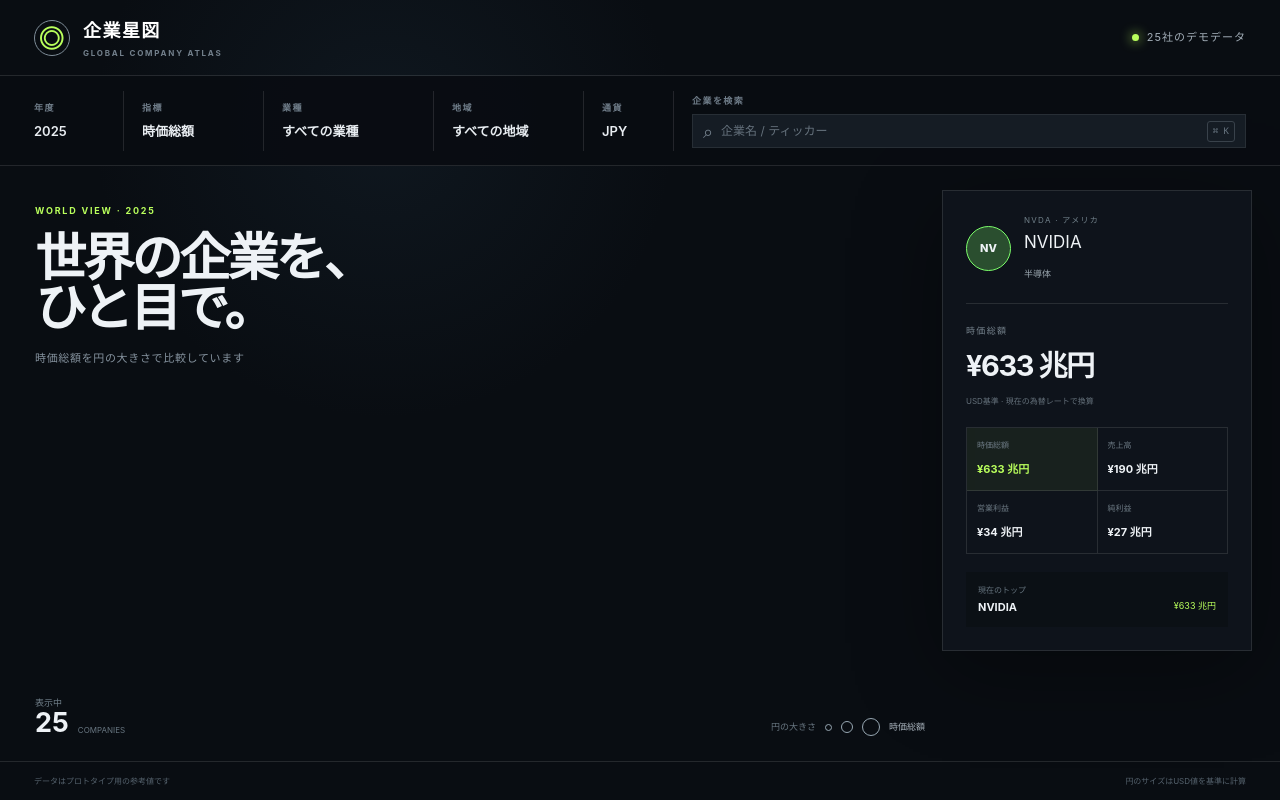
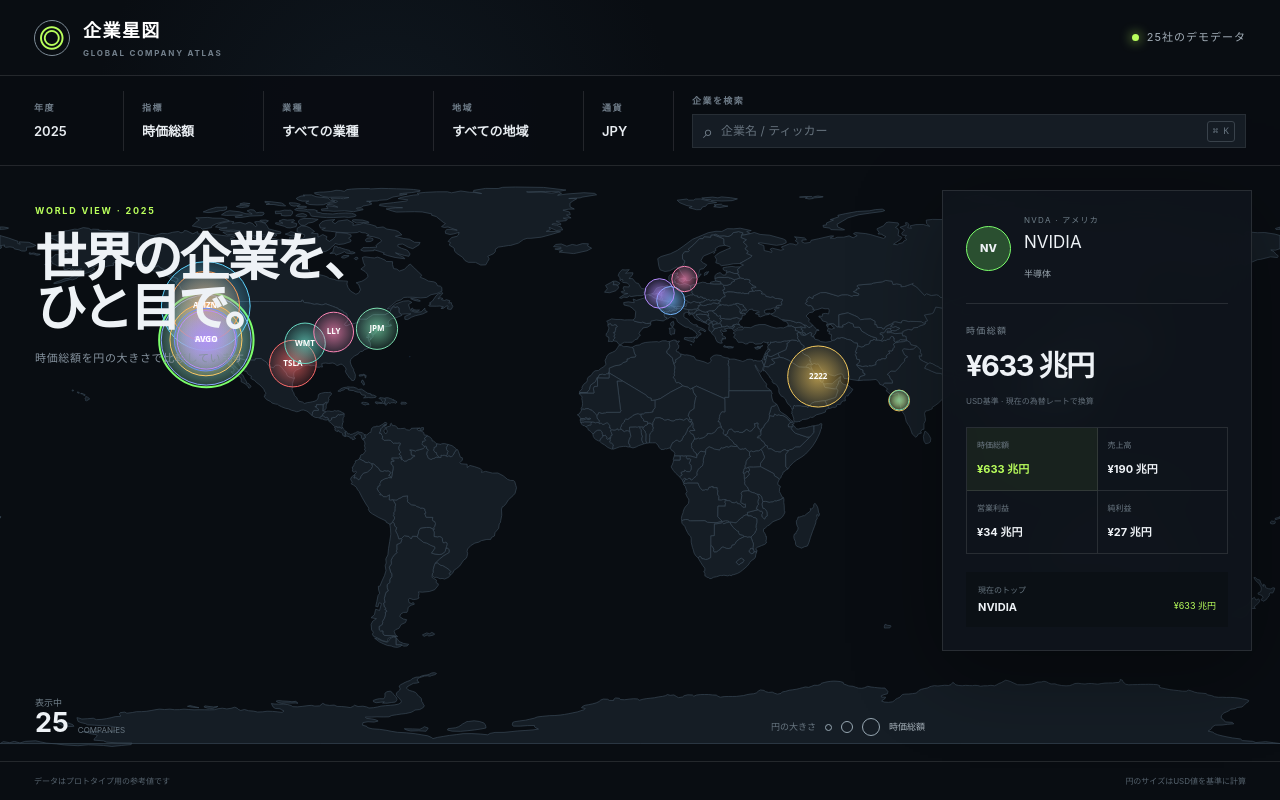
Before and after one commit to caljun/companiemap, a Next.js app: page / in a window 1280 px wide. Built offline with nearby package versions, Linux system fonts and the light colour scheme.

Commit message:
Replace WebGL map with reliable canvas renderer

```diff
--- a/app/page.tsx
+++ b/app/page.tsx
@@ -1,7 +1,5 @@
 'use client';
 import { useEffect, useMemo, useRef, useState } from 'react';
-import maplibregl, { Map, Marker } from 'maplibre-gl';
-import 'maplibre-gl/dist/maplibre-gl.css';
 
 type MetricKey='marketCap'|'revenue'|'operatingIncome'|'netIncome';
 type Company={id:string;name:string;ticker:string;country:string;region:string;industry:string;lat:number;lng:number;accent:string;metrics:Record<number,Record<MetricKey,number|null>>};
@@ -16,16 +14,35 @@
 function money(v:number|null,c:keyof typeof rates){if(v==null)return'—';const x=v*rates[c],local=c==='JPY'||c==='KRW';return`${symbols[c]}${(local?x/1000:x).toFixed(x>=100?0:1)} ${c==='JPY'?'兆円':c==='KRW'?'조원':'B'}`}
 function radius(v:number|null,m:MetricKey){if(!v)return 0;return Math.max(9,Math.min(52,Math.sqrt(v)*.72*(m==='marketCap'?1:m==='revenue'?1.55:3.2)))}
 
+type WorldGeometry={type:'Polygon'|'MultiPolygon';coordinates:number[][][]|number[][][][]};
+type WorldData={features:{geometry:WorldGeometry}[]};
+function WorldCanvas({items,year,metric,selected,onSelect}:{items:Company[];year:number;metric:MetricKey;selected:Company;onSelect:(company:Company)=>void}){
+ const canvas=useRef<HTMLCanvasElement>(null),[world,setWorld]=useState<WorldData|null>(null),points=useRef<{company:Company;x:number;y:number;r:number}[]>([]);
+ useEffect(()=>{fetch('/countries.geojson').then(r=>r.json()).then(setWorld).catch(()=>setWorld({features:[]}));},[]);
+ useEffect(()=>{
+  const el=canvas.current;if(!el)return;
+  const draw=()=>{
+   const box=el.getBoundingClientRect(),dpr=Math.min(window.devicePixelRatio||1,2);
+   el.width=box.width*dpr;el.height=box.height*dpr;
+   const ctx=el.getContext('2d');if(!ctx)return;ctx.scale(dpr,dpr);
+   const w=box.width,h=box.height,project=(lng:number,lat:number)=>({x:(lng+180)/360*w,y:(90-lat)/180*h});
+   ctx.fillStyle='#090d12';ctx.fillRect(0,0,w,h);ctx.fillStyle='#151d25';ctx.strokeStyle='#3b4b59';ctx.lineWidth=.65;
+   const polygon=(rings:number[][][])=>{ctx.beginPath();rings.forEach(ring=>ring.forEach(([lng,lat],i)=>{const p=project(lng,lat);if(i)ctx.lineTo(p.x,p.y);else ctx.moveTo(p.x,p.y)}));ctx.fill('evenodd');ctx.stroke()};
+   world?.features.forEach(f=>{if(f.geometry.type==='Polygon')polygon(f.geometry.coordinates as number[][][]);else (f.geometry.coordinates as number[][][][]).forEach(polygon)});
+   points.current=items.map(company=>{const p=project(company.lng,company.lat),r=radius(company.metrics[year][metric],metric),grad=ctx.createRadialGradient(p.x,p.y,1,p.x,p.y,r);grad.addColorStop(0,company.accent+'aa');grad.addColorStop(1,company.accent+'22');ctx.beginPath();ctx.arc(p.x,p.y,r,0,Math.PI*2);ctx.fillStyle=grad;ctx.fill();ctx.strokeStyle=company.accent;ctx.lineWidth=selected.id===company.id?2:1;ctx.stroke();if(r>15){ctx.fillStyle='#fff';ctx.font='700 8px system-ui';ctx.textAlign='center';ctx.textBaseline='middle';ctx.fillText(company.ticker.slice(0,4),p.x,p.y)}return{company,x:p.x,y:p.y,r}});
+  };
+  draw();const resize=new ResizeObserver(draw);resize.observe(el);return()=>resize.disconnect();
+ },[world,items,year,metric,selected]);
+ return <canvas ref={canvas} className="map-canvas" aria-label="世界企業マップ" onClick={e=>{const rect=e.currentTarget.getBoundingClientRect(),x=e.clientX-rect.left,y=e.clientY-rect.top,hit=[...points.current].reverse().find(p=>Math.hypot(p.x-x,p.y-y)<=p.r);if(hit)onSelect(hit.company)}}/>;
+}
+
 export default function Home(){
- const mapNode=useRef<HTMLDivElement>(null),mapRef=useRef<Map|null>(null),markers=useRef<Marker[]>([]);
  const[year,setYear]=useState(2025),[metric,setMetric]=useState<MetricKey>('marketCap'),[industry,setIndustry]=useState('すべての業種'),[region,setRegion]=useState('すべての地域'),[currency,setCurrency]=useState<keyof typeof rates>('JPY'),[query,setQuery]=useState(''),[selected,setSelected]=useState(companies[0]);
  const filtered=useMemo(()=>companies.filter(c=>(industry==='すべての業種'||c.industry===industry)&&(region==='すべての地域'||c.region===region)&&`${c.name} ${c.ticker}`.toLowerCase().includes(query.toLowerCase())),[industry,region,query]);
- useEffect(()=>{if(!mapNode.current||mapRef.current)return;mapRef.current=new maplibregl.Map({container:mapNode.current,center:[12,23],zoom:1.35,minZoom:1,style:{version:8,sources:{countries:{type:'geojson',data:'/countries.geojson'}},layers:[{id:'background',type:'background',paint:{'background-color':'#090d12'}},{id:'countries',type:'fill',source:'countries',paint:{'fill-color':'#151d25','fill-opacity':.92}},{id:'borders',type:'line',source:'countries',paint:{'line-color':'#3b4b59','line-width':.65,'line-opacity':.8}}]},attributionControl:false});mapRef.current.addControl(new maplibregl.NavigationControl({showCompass:false}),'bottom-left');return()=>{mapRef.current?.remove();mapRef.current=null}},[]);
- useEffect(()=>{const map=mapRef.current;if(!map)return;markers.current.forEach(m=>m.remove());markers.current=filtered.map(c=>{const v=c.metrics[year][metric],size=radius(v,metric)*2,el=document.createElement('button');el.className=`company-marker${selected.id===c.id?' is-selected':''}`;el.style.cssText=`width:${size}px;height:${size}px;--marker:${c.accent}`;el.setAttribute('aria-label',`${c.name} ${metricLabels[metric]} ${money(v,currency)}`);el.innerHTML=`<span>${c.ticker.slice(0,4)}</span>`;el.onclick=()=>setSelected(c);return new maplibregl.Marker({element:el}).setLngLat([c.lng,c.lat]).addTo(map)});},[filtered,year,metric,currency,selected]);
  const data=selected.metrics[year],top=[...filtered].sort((a,b)=>(b.metrics[year][metric]||0)-(a.metrics[year][metric]||0))[0];
  return <main className="app-shell"><header className="topbar"><a className="brand" href="#"><span className="brand-mark">◎</span><span>企業星図<small>GLOBAL COMPANY ATLAS</small></span></a><div className="header-note"><span className="live-dot"/>25社のデモデータ</div></header>
  <section className="control-deck" aria-label="表示条件"><label><span>年度</span><select value={year} onChange={e=>setYear(+e.target.value)}><option>2025</option><option>2024</option><option>2023</option></select></label><label><span>指標</span><select value={metric} onChange={e=>setMetric(e.target.value as MetricKey)}>{Object.entries(metricLabels).map(([k,v])=><option key={k} value={k}>{v}</option>)}</select></label><label><span>業種</span><select value={industry} onChange={e=>setIndustry(e.target.value)}>{['すべての業種',...new Set(companies.map(c=>c.industry))].map(v=><option key={v}>{v}</option>)}</select></label><label><span>地域</span><select value={region} onChange={e=>setRegion(e.target.value)}>{['すべての地域',...new Set(companies.map(c=>c.region))].map(v=><option key={v}>{v}</option>)}</select></label><label><span>通貨</span><select value={currency} onChange={e=>setCurrency(e.target.value as keyof typeof rates)}>{Object.keys(rates).map(v=><option key={v}>{v}</option>)}</select></label><label className="search"><span>企業を検索</span><div><b>⌕</b><input value={query} onChange={e=>setQuery(e.target.value)} placeholder="企業名 / ティッカー"/><kbd>⌘ K</kbd></div></label></section>
- <section className="map-stage"><div className="map-heading"><p>WORLD VIEW · {year}</p><h1>世界の企業を、<br/>ひと目で。</h1><span>{metricLabels[metric]}を円の大きさで比較しています</span></div><div ref={mapNode} className="map"/><div className="map-stat"><span>表示中</span><strong>{filtered.length}</strong><small>COMPANIES</small></div><div className="legend"><span>円の大きさ</span><i className="dot sm"/><i className="dot md"/><i className="dot lg"/><b>{metricLabels[metric]}</b></div></section>
+ <section className="map-stage"><div className="map-heading"><p>WORLD VIEW · {year}</p><h1>世界の企業を、<br/>ひと目で。</h1><span>{metricLabels[metric]}を円の大きさで比較しています</span></div><WorldCanvas items={filtered} year={year} metric={metric} selected={selected} onSelect={setSelected}/><div className="map-stat"><span>表示中</span><strong>{filtered.length}</strong><small>COMPANIES</small></div><div className="legend"><span>円の大きさ</span><i className="dot sm"/><i className="dot md"/><i className="dot lg"/><b>{metricLabels[metric]}</b></div></section>
  <aside className="company-card"><div className="company-head"><div className="monogram" style={{'--accent':selected.accent} as React.CSSProperties}>{selected.ticker.slice(0,2)}</div><div><p>{selected.ticker} · {selected.country}</p><h2>{selected.name}</h2><span>{selected.industry}</span></div></div><div className="hero-metric"><span>{metricLabels[metric]}</span><strong>{money(data[metric],currency)}</strong><small>USD基準 · 現在の為替レートで換算</small></div><div className="metric-grid">{(Object.keys(metricLabels) as MetricKey[]).map(k=><div key={k} className={k===metric?'active':''}><span>{metricLabels[k]}</span><b>{money(data[k],currency)}</b></div>)}</div><div className="rank"><span>現在のトップ</span><b>{top?.name||'—'}</b><em>{top?money(top.metrics[year][metric],currency):'—'}</em></div></aside>
  <footer><span>データはプロトタイプ用の参考値です</span><span>円のサイズはUSD値を基準に計算</span></footer></main>;
 }
--- a/package.json
+++ b/package.json
@@ -12,7 +12,6 @@
     "lint": "eslint . --ignore-pattern .next"
   },
   "dependencies": {
-    "maplibre-gl": "^5.7.1",
     "next": "16.2.6",
     "react": "19.2.6",
     "react-dom": "19.2.6"
```
Also changed, not shown: app/globals.css, 1 other file (tests, documents, lock files or other folders).
